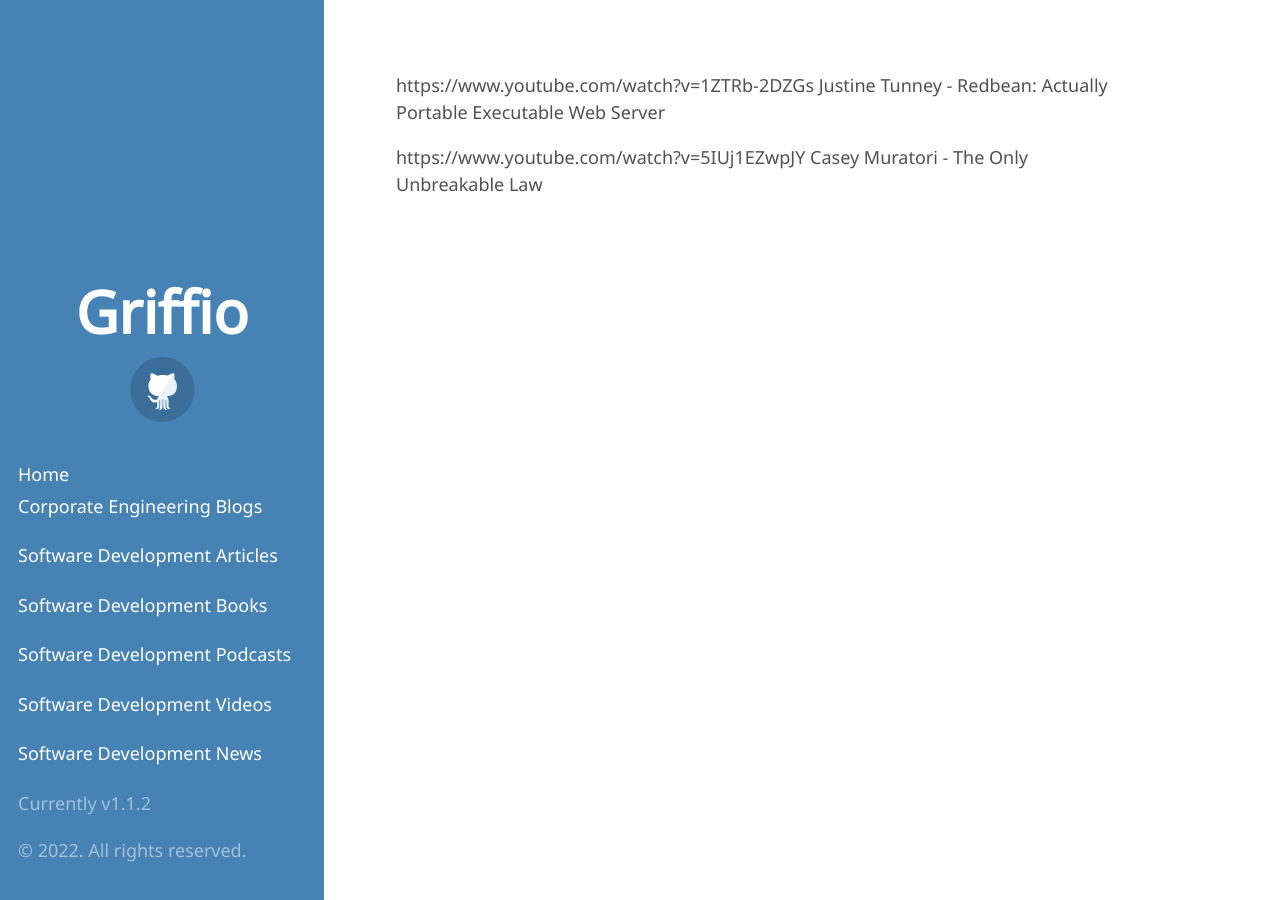
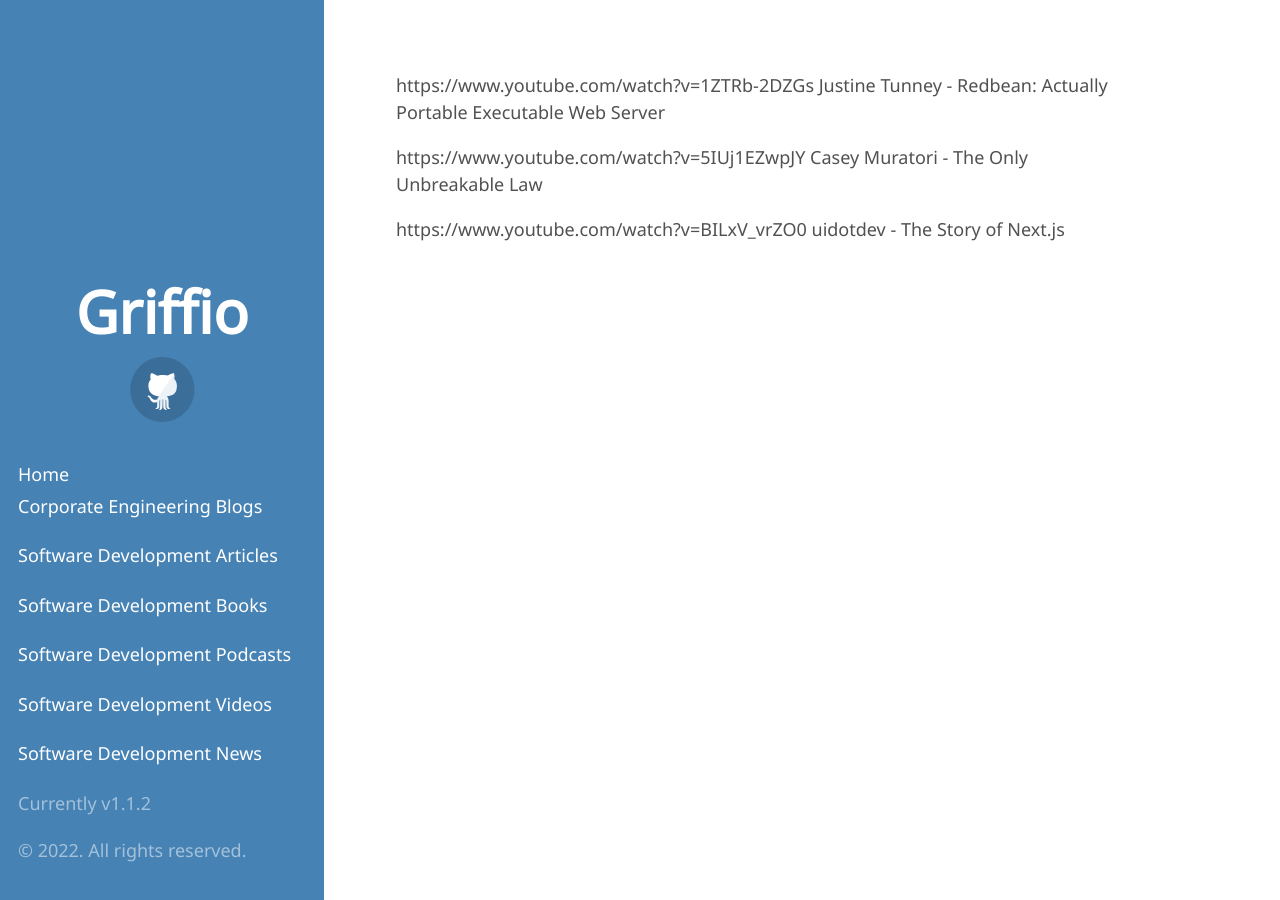
Before and after one commit to griffio/griffio.github.io, a Jekyll site: the page built from tech_talks_highlighted_2022.md, in a window 1280 px wide. Built offline with Jekyll 4.4.1, drawn with Linux system fonts in a browser that asks for light colours; some web fonts are replaced; our own code applies the rules of GitHub Pages for plain Markdown files.

Commit message:
The Story of Next.js

```diff
--- a/tech_talks_highlighted_2022.md
+++ b/tech_talks_highlighted_2022.md
@@ -1,3 +1,5 @@
 https://www.youtube.com/watch?v=1ZTRb-2DZGs Justine Tunney - Redbean: Actually Portable Executable Web Server
 
 https://www.youtube.com/watch?v=5IUj1EZwpJY Casey Muratori - The Only Unbreakable Law
+
+https://www.youtube.com/watch?v=BILxV_vrZO0 uidotdev - The Story of Next.js
```
